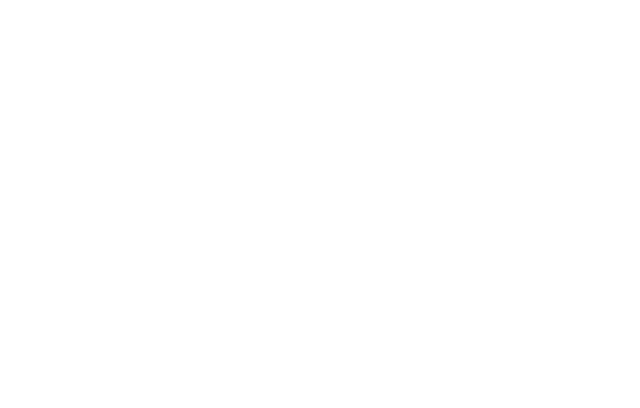
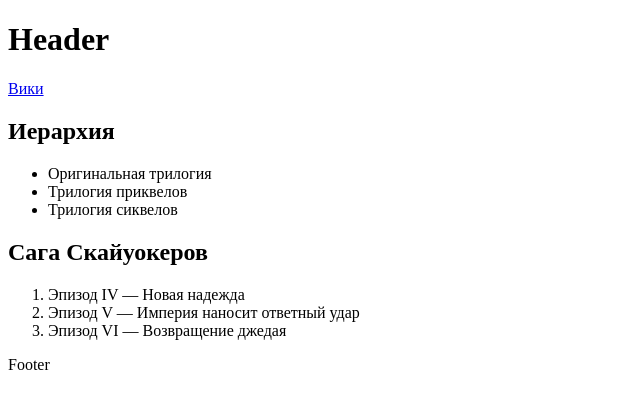
Before and after one commit to js-tasks-ru/htmlcss-20210513_inzhener063, a website: page 02-dz0/01-semantic-mockup/solution.html in a window 1280 px wide. Shown: the whole page, without its empty margins (0-640 px from the left). Drawn offline with Linux system fonts and the light colour scheme.

Commit message:
Vvodnie materiali

```diff
--- a/02-dz0/01-semantic-mockup/solution.html
+++ b/02-dz0/01-semantic-mockup/solution.html
@@ -1,4 +1,38 @@
 <!DOCTYPE html>
 <html lang="ru">
     <!-- Ваше решение -->
+<head>
+	<meta charset="UTF-8">
+	<meta name="viewport" content="width=device-width, initial-scale=1.0">
+	<link rel="stylesheet" href="style.css">
+	<title>Document</title>
+</head>
+<body>
+	<header>
+		<h1>Header</h1>
+		<nav>
+			<a href="https://ru.wikipedia.org/wiki/%D0%97%D0%B2%D1%91%D0%B7%D0%B4%D0%BD%D1%8B%D0%B5_%D0%B2%D0%BE%D0%B9%D0%BD%D1%8B">
+				<p>Вики</p></a>
+		</nav>
+	</header>
+	<main>
+		<article>
+			<h2> Иерархия</h2>
+			<ul>
+				<li>Оригинальная трилогия</li>
+				<li>Трилогия приквелов</li>
+				<li>Трилогия сиквелов</li>
+			</ul>
+		</article>
+		<article>
+			<h2>Сага Скайуокеров</h2>
+			<ol>
+				<li>Эпизод IV — Новая надежда</li>
+				<li>Эпизод V — Империя наносит ответный удар</li>
+				<li>Эпизод VI — Возвращение джедая</li>
+			</ol>
+		</article>
+	</main>
+	<footer>Footer</footer>
+</body>
 </html>
```
